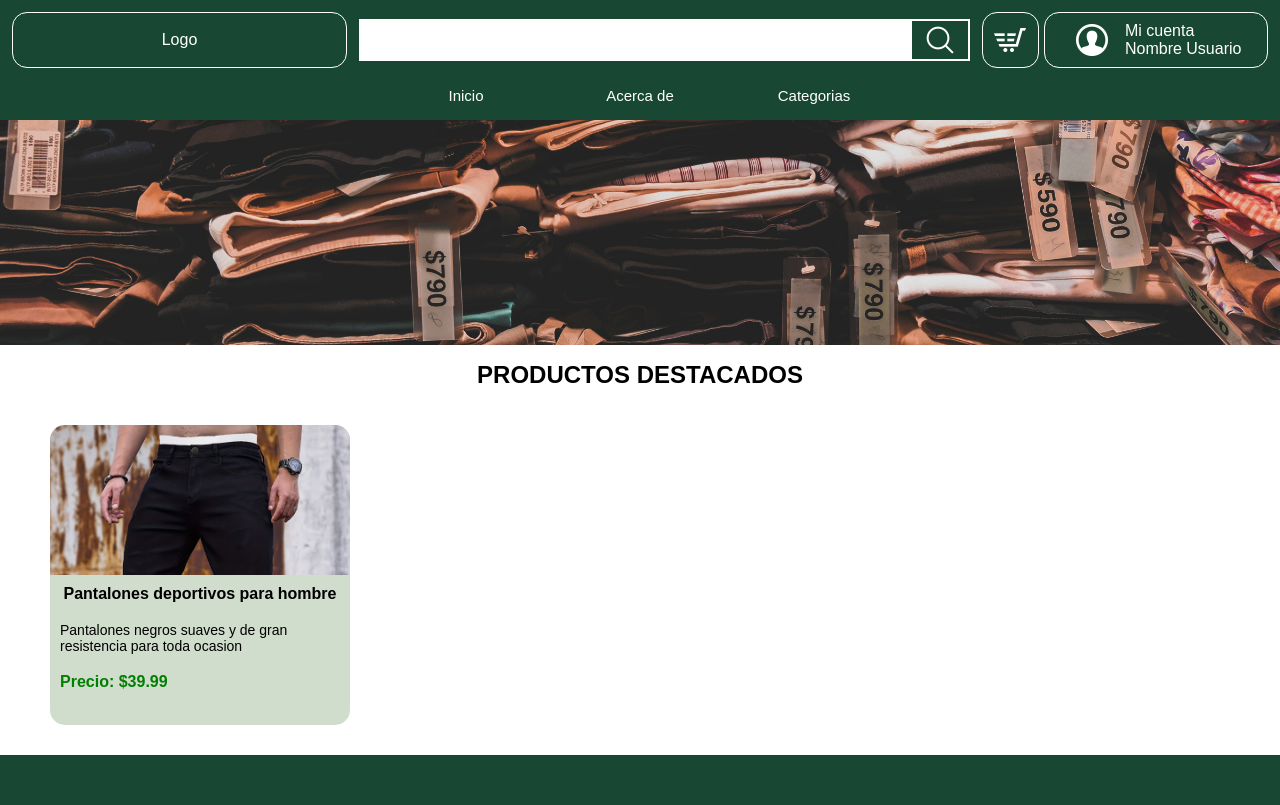
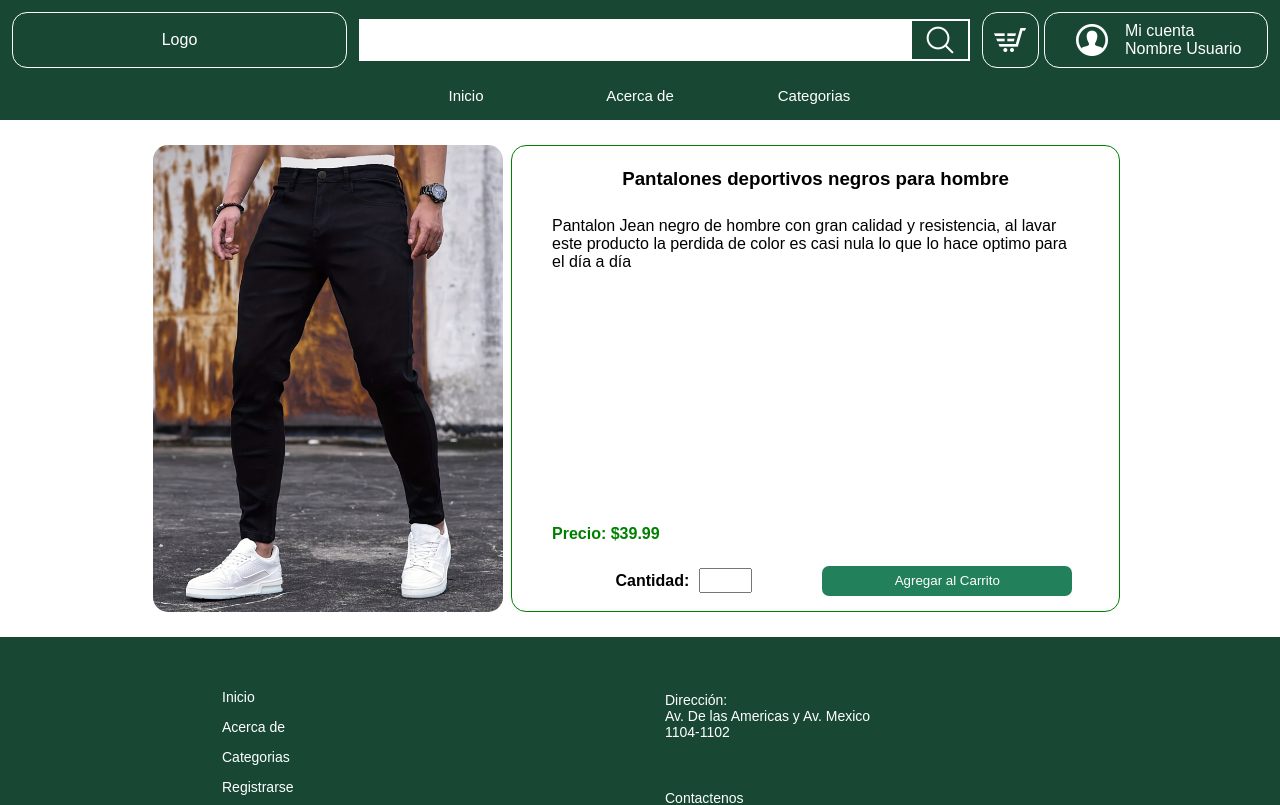
Before and after one commit to dfao2003/WebCompras, an Angular app: page /paginas/producto in a window 1280 px wide. Before the commit this address led to /paginas/inicio. Shown: the top 805 px of the page. Built offline with nearby package versions, Linux system fonts and the light colour scheme.

Commit message:
Agregación del componente producto

```diff
--- a/src/app/app-routing.module.ts
+++ b/src/app/app-routing.module.ts
@@ -5,13 +5,15 @@ import { CategoriasComponent } from './pages/categorias/categorias.component';
 import { AcercadeComponent } from './pages/acercade/acercade.component';
 import { RegisterComponent } from './form/register/register.component';
 import { SignupComponent } from './form/signup/signup.component';
+import { ProductoComponent } from './pages/producto/producto.component';
 
 const routes: Routes = [
   {path: 'paginas/inicio', component: InicioComponent },
   {path: 'paginas/categorias', component: CategoriasComponent},
   {path: 'paginas/acercade', component: AcercadeComponent},
   {path: 'paginas/registrarse', component: RegisterComponent},
-  {path: 'paginas/iniciarSesion', component: SignupComponent}
+  {path: 'paginas/iniciarSesion', component: SignupComponent},
+  {path: 'paginas/producto', component: ProductoComponent}
 ];
 
 @NgModule({
--- a/src/app/app.component.ts
+++ b/src/app/app.component.ts
@@ -8,8 +8,6 @@ import { Router } from '@angular/router';
 })
 export class AppComponent {
 
-  constructor(router: Router){
-    router.navigate(['paginas/inicio']);
-  }
+
 
 }
--- a/src/app/pages/inicio/inicio.component.html
+++ b/src/app/pages/inicio/inicio.component.html
@@ -21,6 +21,10 @@
         padding-bottom: 30px;
         padding-left: 50px;
         padding-right: 50px;
+        display: flex;
+        flex-wrap: wrap;
+        justify-content: center;
+        gap:10px;
     }
 
     .contProd{
@@ -33,6 +37,7 @@
 
     .contProd:hover{
         transform: scale(1.04);
+        cursor: pointer;
     }
 
     .imgProd{
@@ -83,13 +88,13 @@
         <h1>PRODUCTOS DESTACADOS</h1>
     </div>
     <div class="contProductos">
-        <div class="contProd">
+            <div (click)="irProducto()" class="contProd">
                 <div class="imgProd">
                     <img src="../../../assets/imagenes/pantalon-negro.jpg" alt="">
                 </div>
                 <div class="infoProd">
                     <div class="titleProd">
-                    <b>Pantalones deportivos para hombre</b>
+                        <b>Pantalones jean negros para hombre</b>
                     </div>
                     <div class="DescProd">
                         <p>Pantalones negros suaves y de gran resistencia para toda ocasion</p>
--- a/src/app/pages/inicio/inicio.component.ts
+++ b/src/app/pages/inicio/inicio.component.ts
@@ -1,4 +1,5 @@
 import { Component } from '@angular/core';
+import { Router } from '@angular/router';
 
 @Component({
   selector: 'app-inicio',
@@ -7,4 +8,12 @@ import { Component } from '@angular/core';
 })
 export class InicioComponent {
 
+  constructor(private router:Router){
+
+  }
+
+  irProducto(){
+    this.router.navigate(['paginas/producto']);
+  }
+
 }
--- /dev/null
+++ b/src/app/pages/producto/producto.component.html
@@ -0,0 +1,132 @@
+<style>
+
+    section{
+        display: flex;
+        justify-content: center;
+        align-items: center;
+    }
+    .contProd{
+        display: flex;
+        flex-direction: row;
+        padding: 25px;
+        width: 75%;
+    }
+
+    .contImg{
+        width: 35%;
+        display: flex;
+        justify-content: center;
+        align-items: center;
+    }
+
+    .contImg img{
+        width: 350px;
+        border-radius: 15px;
+    }
+
+    .contInfoProd{
+        width: 65%;
+        padding-left: 25px;
+        padding-right: 25px;
+        border: 1px solid green;
+        margin-left: 15px;
+        border-radius: 15px;
+    }
+
+    .tituloProd{
+        text-align: center;
+        height: 10%;
+        display: flex;
+        justify-content: center;
+        align-items: center;
+        margin-top: 10px;
+    }
+
+    .descProd{
+        height: 60%;
+        padding: 15px;
+    }
+
+    .precio{
+        height: 10%;
+        padding-left: 15px;
+        padding-right: 15px;
+        display: flex;
+        align-items: center;
+        color: green
+    }
+
+    .agregar{
+        height: 10%;
+        padding-left: 15px;
+        padding-right: 15px;
+        display: flex;
+        align-items: center;
+    }
+
+    .agregar .cant{
+        display: flex;
+        flex-direction: row;
+        width: 100%;
+        justify-content: center;
+        align-items: center;
+        gap: 10px;
+        height: 30px;
+    }
+
+    .agregar .cant input{
+        width: 20%;
+        text-align: center;
+        height: 25px;
+    }
+
+    .agregar .boton{
+        width: 100%;
+        display: flex;
+        justify-content: center;
+        align-items: center;
+    }
+
+    .agregar .boton button{
+        height: 30px;
+        width: 250px;
+        border: none;
+        color: white;
+        background-color: #22815a;
+        cursor: pointer;
+        border-radius: 7px;
+        transition: 0.3s;
+    }
+
+    .agregar .boton button:hover{
+        transform: scale(1.03);
+    }
+
+</style>
+<section>
+    <div class="contProd">
+        <div class="contImg">
+            <img src="../../../assets/imagenes/pantalon-negro.jpg" alt="Pantalon negro">
+        </div>
+        <div class="contInfoProd">
+            <div class="tituloProd">
+                <h3>Pantalones deportivos negros para hombre</h3>
+            </div>
+            <div class="descProd">
+                <p>Pantalon Jean negro de hombre con gran calidad y resistencia, al lavar este producto la perdida de color es casi nula lo que lo hace optimo para el día a día</p>
+            </div>
+            <div class="precio">
+                <b>Precio: $39.99</b>
+            </div>
+            <div class="agregar">
+                <div class="cant">
+                    <b>Cantidad: </b>
+                    <input type="number">
+                </div>
+                <div class="boton">
+                    <button>Agregar al Carrito</button>
+                </div>
+            </div>
+        </div>
+    </div>
+</section>
```
Also changed, not shown: src/app/app.module.ts (+7 -2 lines), src/app/pages/producto/producto.component.ts (added, +10 -0 lines), src/app/pages/producto/producto.component.scss (added), 1 other file (tests, documents, lock files or other folders). Lines whose indentation alone changed are shown as unchanged.
